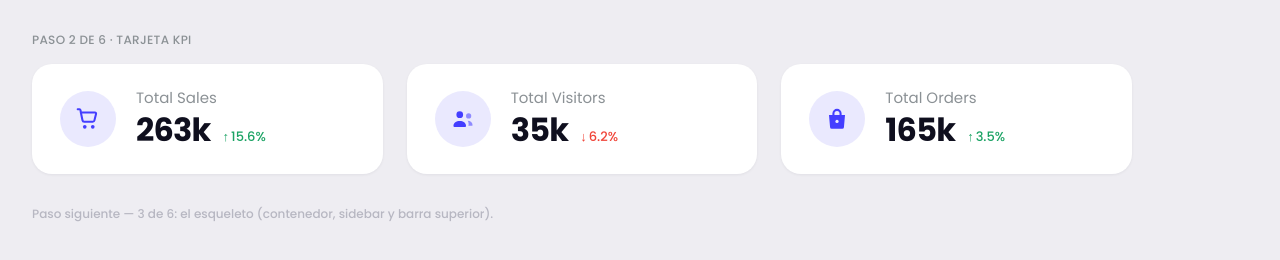
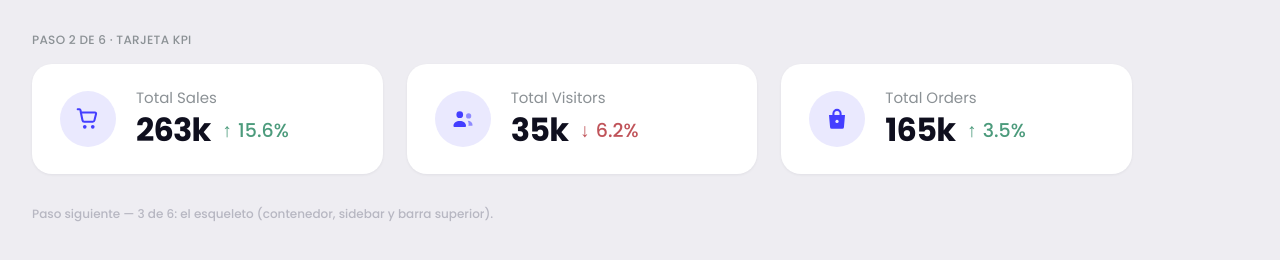
Before and after one commit to diarpicu2022-commits/Taller-DashBoard, a plain HTML site: page index.html in a window 1280 px wide. Drawn offline with nearby package versions, Linux system fonts and the light colour scheme.

Commit message:
Paso 2 (correccion): delta centrado verticalmente, tamano y verdes/rojos apagados segun medicion de la referencia

```diff
--- a/assets/tokens.js
+++ b/assets/tokens.js
@@ -16,6 +16,13 @@ tailwind.config = {
           DEFAULT: '#1BA364', // Download Report, Go Pro Now
           badge:   '#11A163', // badge de Messages
           soft:    '#E6F6EF',
+        },
+        // Deltas de KPI: la referencia NO usa el verde/rojo saturado de los
+        // botones, sino versiones apagadas. Nucleo de trazo muestreado en
+        // #5A8977 (verde) y #904B50 (rojo).
+        delta: {
+          up:   '#4C9B7C',
+          down: '#C0545A',
         },
         amber:  { DEFAULT: '#E8A300' }, // hexágono del logotipo
         page:   '#E9E8EE',              // fondo exterior
--- a/index.html
+++ b/index.html
@@ -41,10 +41,10 @@
       </span>
       <div class="min-w-0">
         <p class="text-[15px] leading-5 text-muted">Total Sales</p>
-        <p class="flex items-baseline gap-3 mt-0.5">
+        <p class="flex items-center gap-3 mt-0.5">
           <span class="text-kpi tracking-tight">263k</span>
-          <span class="text-[13px] font-medium text-success whitespace-nowrap">
-            <span aria-hidden="true" class="inline-block mr-0.5">&uarr;</span>15.6%
+          <span class="text-[19px] font-medium text-delta-up whitespace-nowrap leading-none">
+            <span aria-hidden="true" class="inline-block mr-1.5">&uarr;</span>15.6%
             <span class="sr-only">, sube 15,6 por ciento</span>
           </span>
         </p>
@@ -63,10 +63,10 @@
       </span>
       <div class="min-w-0">
         <p class="text-[15px] leading-5 text-muted">Total Visitors</p>
-        <p class="flex items-baseline gap-3 mt-0.5">
+        <p class="flex items-center gap-3 mt-0.5">
           <span class="text-kpi tracking-tight">35k</span>
-          <span class="text-[13px] font-medium text-danger whitespace-nowrap">
-            <span aria-hidden="true" class="inline-block mr-0.5">&darr;</span>6.2%
+          <span class="text-[19px] font-medium text-delta-down whitespace-nowrap leading-none">
+            <span aria-hidden="true" class="inline-block mr-1.5">&darr;</span>6.2%
             <span class="sr-only">, baja 6,2 por ciento</span>
           </span>
         </p>
@@ -84,10 +84,10 @@
       </span>
       <div class="min-w-0">
         <p class="text-[15px] leading-5 text-muted">Total Orders</p>
-        <p class="flex items-baseline gap-3 mt-0.5">
+        <p class="flex items-center gap-3 mt-0.5">
           <span class="text-kpi tracking-tight">165k</span>
-          <span class="text-[13px] font-medium text-success whitespace-nowrap">
-            <span aria-hidden="true" class="inline-block mr-0.5">&uarr;</span>3.5%
+          <span class="text-[19px] font-medium text-delta-up whitespace-nowrap leading-none">
+            <span aria-hidden="true" class="inline-block mr-1.5">&uarr;</span>3.5%
             <span class="sr-only">, sube 3,5 por ciento</span>
           </span>
         </p>
```
